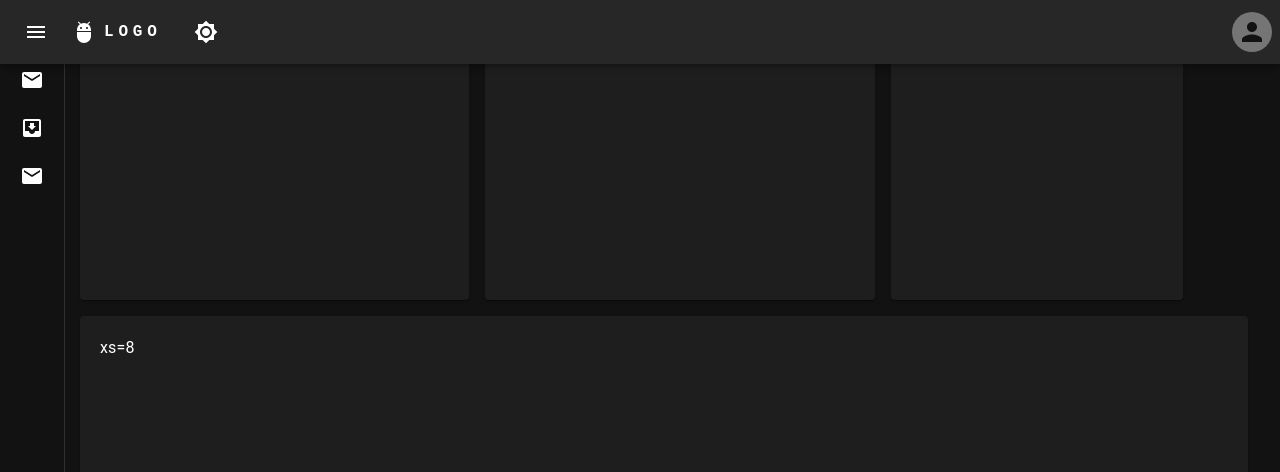
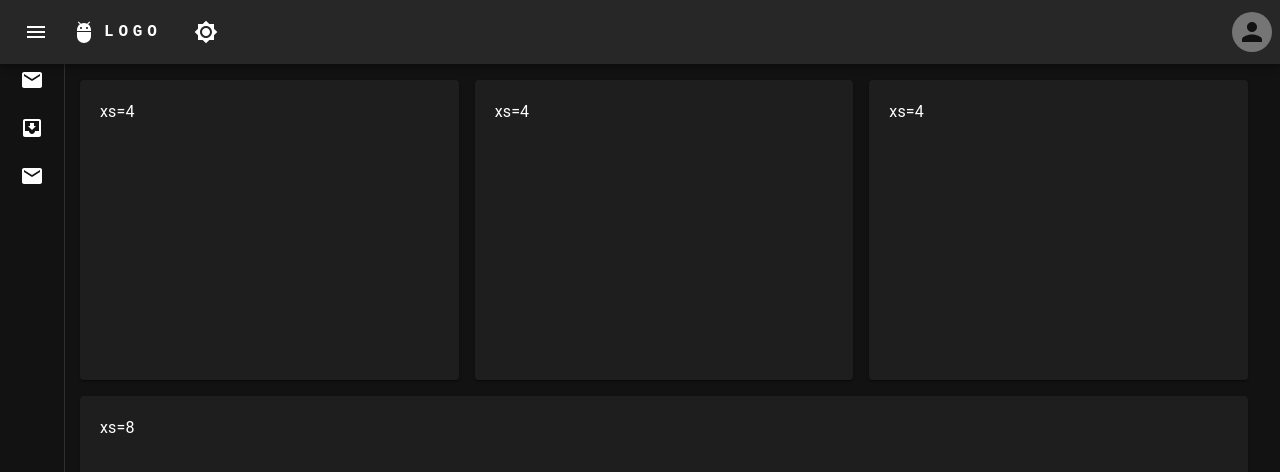
Before and after one commit to bustamad12320/AppTemplate, a React app: page /dashboard in a window 1280 px wide. Shown: the top 472 px of the page. Built offline with nearby package versions, Linux system fonts and the light colour scheme.

Commit message:
Renamed variables and html elements to more generic naming convention and fixed grid wrap

```diff
--- a/src/index.html
+++ b/src/index.html
@@ -1,11 +1,11 @@
 <!DOCTYPE html>
 <html lang="en">
     <head>
-        <title> Marathon Planner </title>
+        <title> App Template </title>
         <meta charset="UTF-8">
         <meta name="viewport" content="width=device-width, initial-scale=1.0">
     </head>
     <body>
-        <div id="marathon-planner"></div>
+        <div id="app-template"></div>
     </body>
 </html>
--- a/src/js/App.tsx
+++ b/src/js/App.tsx
@@ -1,7 +1,7 @@
 import React from "react";
 import {BrowserRouter as Router, Route, Routes} from "react-router-dom";
 import { createRoot } from 'react-dom/client';
-import {RunDashboard} from "./components/RunDashboard";
+import {Dashboard} from "./components/Dashboard";
 import {Box} from "@mui/system";
 import {CssBaseline} from "@mui/material";
 import {AppHeader} from "./components/AppHeader";
@@ -19,7 +19,7 @@ export const App = () => {
                     <CssBaseline/>
                     <Router>
                         <Routes>
-                            <Route path={"/dashboard"} element={<RunDashboard/>}/>
+                            <Route path={"/dashboard"} element={<Dashboard/>}/>
                             <Route path={"*"} element={<div> Default Page </div>}/>
                         </Routes>
                     </Router>
@@ -29,6 +29,6 @@ export const App = () => {
     );
 }
 
-const entryPoint = document.getElementById('marathon-planner');
+const entryPoint = document.getElementById('app-template');
 const root = createRoot(entryPoint);
 root.render(<App/>);
--- /dev/null
+++ b/src/js/components/Dashboard.tsx
@@ -0,0 +1,37 @@
+import React from 'react';
+import {Grid, Paper} from "@mui/material";
+import {Box} from "@mui/system";
+import { MenuDrawerContext } from '../DrawerContext';
+
+const firstRowDataCardStyle = {
+    padding: '20px',
+    height: '300px'
+}
+
+const secondRowDataCardStyle = {
+    padding: '20px',
+    height: '300px'
+}
+
+export const Dashboard = () => {
+    const {isDrawerOpen} = React.useContext(MenuDrawerContext);
+
+    return (
+        <Box sx={{paddingLeft: isDrawerOpen ? 23 : 10, paddingRight: 4, marginTop: 10}}>
+            <Grid container gap={2} wrap="nowrap">
+                <Grid item xs={12} sm={4}>
+                    <Paper sx={firstRowDataCardStyle}> xs=4 </Paper>
+                </Grid>
+                <Grid item xs={12} sm={4}>
+                    <Paper sx={firstRowDataCardStyle}> xs=4 </Paper>
+                </Grid>
+                <Grid item xs={12} sm={4}>
+                    <Paper sx={firstRowDataCardStyle}> xs=4 </Paper>
+                </Grid>
+            </Grid>
+            <Grid item xs={12} marginY={2}>
+                <Paper sx={secondRowDataCardStyle}> xs=8 </Paper>
+            </Grid>
+        </Box>
+    );
+}
--- a/src/js/components/RunDashboard.tsx
+++ /dev/null
@@ -1,42 +0,0 @@
-import React from 'react';
-import {Grid, Paper} from "@mui/material";
-import {Box} from "@mui/system";
-import { MenuDrawerContext } from '../DrawerContext';
-
-const dataCardStyle = {
-    padding: '20px',
-    height: '300px'
-}
-
-const runDashboardStyle = {
-    display: 'grid',
-    paddingLeft: 12,
-    paddingRight: 4
-}
-
-export const RunDashboard = () => {
-    const {isDrawerOpen} = React.useContext(MenuDrawerContext);
-
-    return (
-        <Box sx={{
-            display: 'grid',
-            paddingLeft: isDrawerOpen ? 23 : 10,
-            paddingRight: 4
-        }}>
-            <Grid container gap={2}>
-                <Grid item xs={12} sm={4}>
-                    <Paper sx={dataCardStyle}> xs=4 </Paper>
-                </Grid>
-                <Grid item xs={12} sm={4}>
-                    <Paper sx={dataCardStyle}> xs=4 </Paper>
-                </Grid>
-                <Grid item xs={12} sm={3}>
-                    <Paper sx={dataCardStyle}> xs=4 </Paper>
-                </Grid>
-            </Grid>
-            <Grid item xs={12} marginY={2}>
-                <Paper sx={dataCardStyle}> xs=8 </Paper>
-            </Grid>
-        </Box>
-    );
-}
```
Also changed, not shown: tsconfig.json (line endings or trailing spaces).
